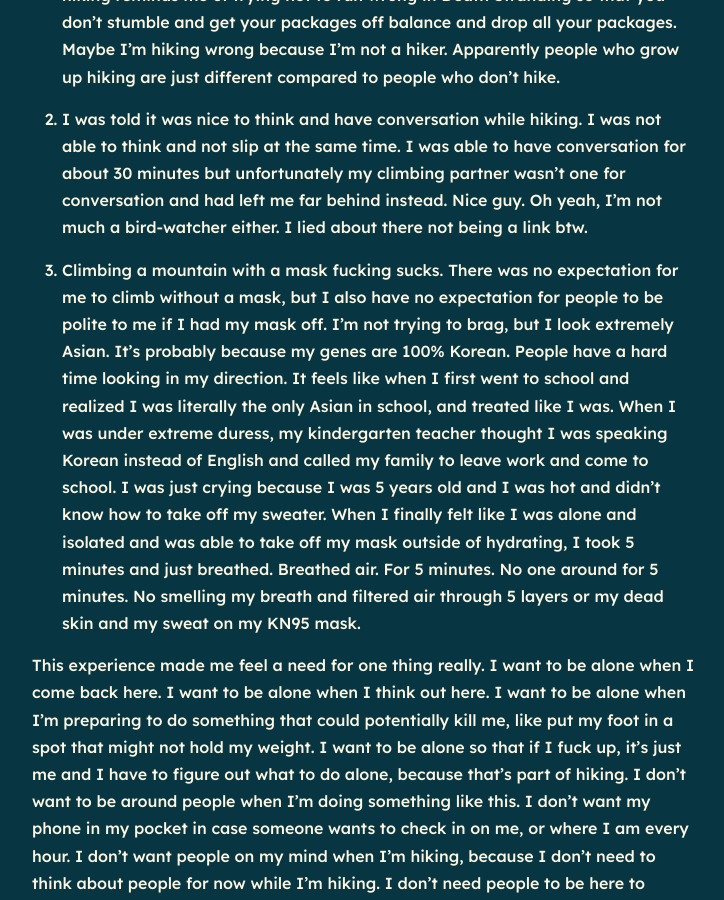
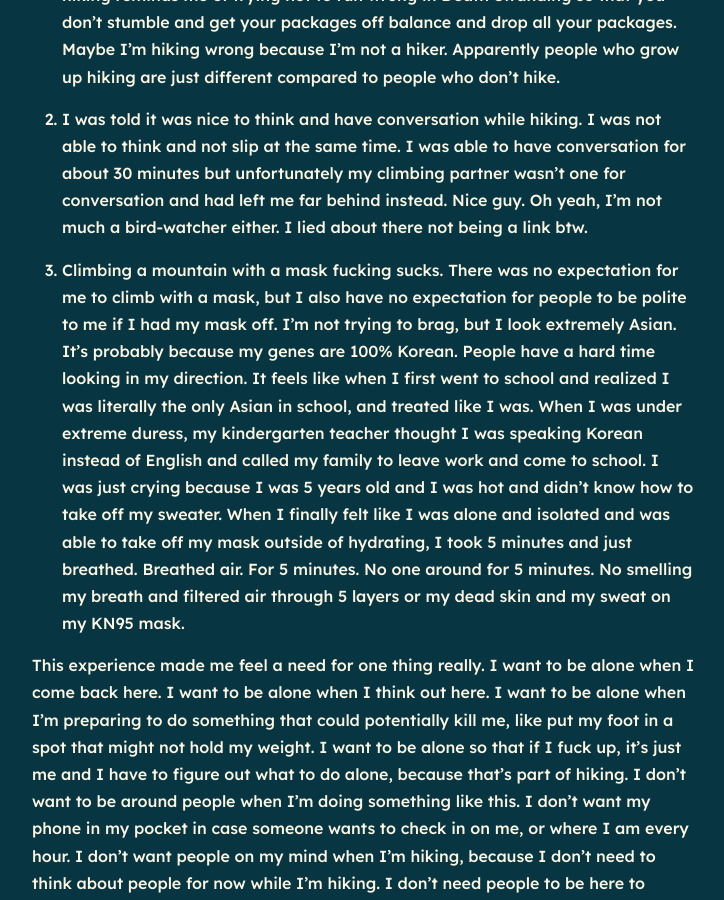
Before and after one commit to PKBoo/blog, a Jekyll site: the page built from _300words/2021-05-11-c59a448ea61efdadc71df3bc7ebe6774.md, in a window 1280 px wide and 900 px high, scrolled down 1084 px. Shown: the whole window, without its empty margins (277-1001 px from the left). Built offline with Jekyll 4.4.1, drawn with Linux system fonts in a browser that asks for light colours; nearby versions of some CDN libraries; some web fonts are replaced.

Commit message:
Update Skull review draft_3
-without to with

```diff
--- a/_300words/2021-05-11-c59a448ea61efdadc71df3bc7ebe6774.md
+++ b/_300words/2021-05-11-c59a448ea61efdadc71df3bc7ebe6774.md
@@ -18,7 +18,7 @@ I am so completely emotionally and physically flat on hiking. This is for 3 reas
 
 2. I was told it was nice to think and have conversation while hiking. I was not able to think and not slip at the same time. I was able to have conversation for about 30 minutes but unfortunately my climbing partner wasn't one for conversation and had left me far behind instead. Nice guy. Oh yeah, I'm not much a bird-watcher either. I lied about there not being a link btw.
 
-3. Climbing a mountain with a mask fucking sucks. There was no expectation for me to climb without a mask, but I also have no expectation for people to be polite to me if I had my mask off. I'm not trying to brag, but I look extremely Asian. It's probably because my genes are 100% Korean. People have a hard time looking in my direction. It feels like when I first went to school and realized I was literally the only Asian in school, and treated like I was. When I was under extreme duress, my kindergarten teacher thought I was speaking Korean instead of English and called my family to leave work and come to school. I was just crying because I was 5 years old and I was hot and didn't know how to take off my sweater. When I finally felt like I was alone and isolated and was able to take off my mask outside of hydrating, I took 5 minutes and just breathed. Breathed air. For 5 minutes. No one around for 5 minutes. No smelling my breath and filtered air through 5 layers or my dead skin and my sweat on my KN95 mask.
+3. Climbing a mountain with a mask fucking sucks. There was no expectation for me to climb with a mask, but I also have no expectation for people to be polite to me if I had my mask off. I'm not trying to brag, but I look extremely Asian. It's probably because my genes are 100% Korean. People have a hard time looking in my direction. It feels like when I first went to school and realized I was literally the only Asian in school, and treated like I was. When I was under extreme duress, my kindergarten teacher thought I was speaking Korean instead of English and called my family to leave work and come to school. I was just crying because I was 5 years old and I was hot and didn't know how to take off my sweater. When I finally felt like I was alone and isolated and was able to take off my mask outside of hydrating, I took 5 minutes and just breathed. Breathed air. For 5 minutes. No one around for 5 minutes. No smelling my breath and filtered air through 5 layers or my dead skin and my sweat on my KN95 mask.
 
 This experience made me feel a need for one thing really. I want to be alone when I come back here. I want to be alone when I think out here. I want to be alone when I'm preparing to do something that could potentially kill me, like put my foot in a spot that might not hold my weight. I want to be alone so that if I fuck up, it's just me and I have to figure out what to do alone, because that's part of hiking. I don't want to be around people when I'm doing something like this. I don't want my phone in my pocket in case someone wants to check in on me, or where I am every hour. I don't want people on my mind when I'm hiking, because I don't need to think about people for now while I'm hiking. I don't need people to be here to affect me while I hike by saying that hikers are born different or that I'm Asian or ask me if I'm ok because I'm breathing hard and just want to fucking think for a while for 5 minutes, while pretending I'm alone or pretending I'm anywhere remotely...remote.
 
```
